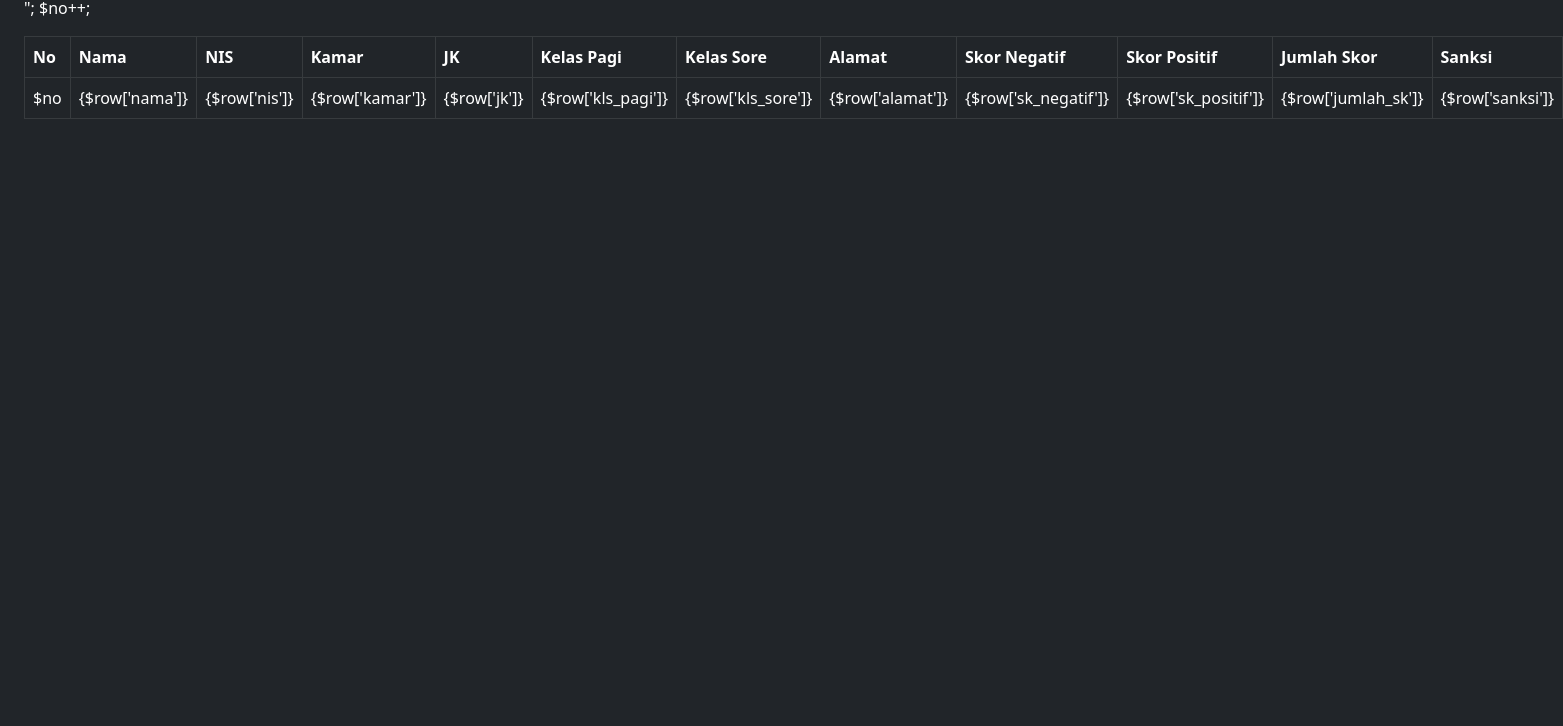
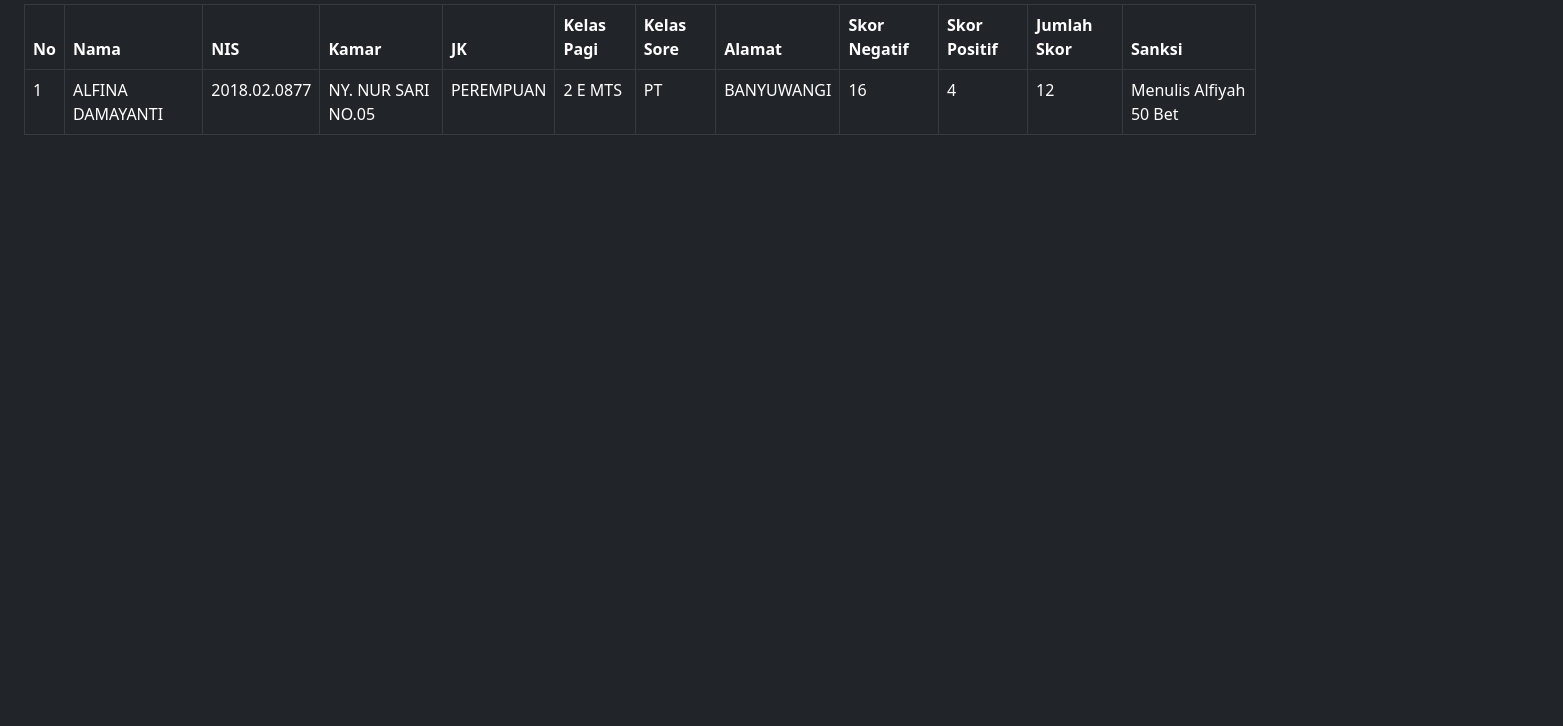
Before and after one commit to alfinadamayanti-pn/sibk, a plain HTML site: page data-siswa.html in a window 1280 px wide. Shown: the part 74-800 px from the top of the page, 1563 px wide, since content can reach past the window. Drawn offline with nearby package versions, Linux system fonts and the light colour scheme.

Commit message:
Update data-siswa.html

```diff
--- a/data-siswa.html
+++ b/data-siswa.html
@@ -31,20 +31,20 @@
     </thead>
     <tbody>
     <tr>
-          <td>$no</td>
-          <td>{$row['nama']}</td>
-          <td>{$row['nis']}</td>
-          <td>{$row['kamar']}</td>
-          <td>{$row['jk']}</td>
-          <td>{$row['kls_pagi']}</td>
-          <td>{$row['kls_sore']}</td>
-          <td>{$row['alamat']}</td>
-          <td>{$row['sk_negatif']}</td>
-          <td>{$row['sk_positif']}</td>
-          <td>{$row['jumlah_sk']}</td>
-          <td>{$row['sanksi']}</td>
-        </tr>";
-        $no++;
+          <td>1</td>
+          <td>ALFINA DAMAYANTI</td>
+          <td>2018.02.0877</td>
+          <td>NY. NUR SARI NO.05</td>
+          <td>PEREMPUAN</td>
+          <td>2 E MTS</td>
+          <td>PT</td>
+          <td>BANYUWANGI</td>
+          <td>16</td>
+          <td>4</td>
+          <td>12</td>
+          <td>Menulis Alfiyah 50 Bet</td>
+        </tr>
+
 
     </tbody>
   </table>
```
